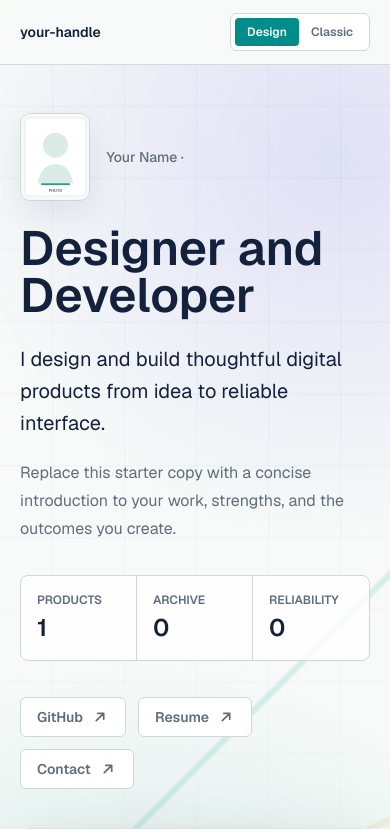
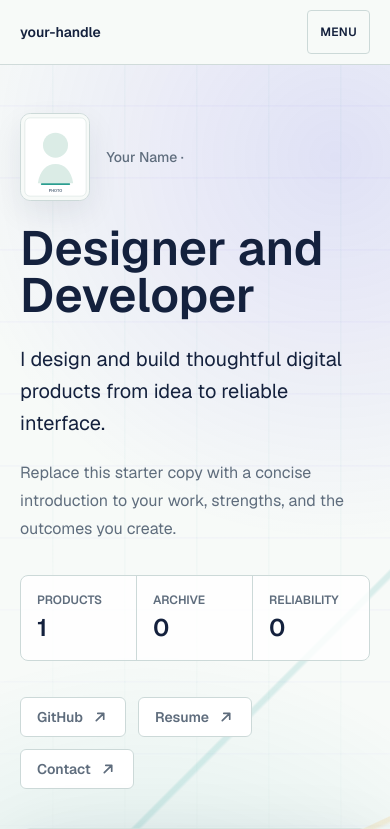
Before and after one commit to seungwoo7050/42web-workspace, a Next.js app: page / in a window 390 px wide. Shown: the top 829 px of the page. Built offline with nearby package versions, Linux system fonts and the light colour scheme.

Commit message:
feat(shell): 현재 navigation 상태와 모바일 메뉴 추가

```diff
--- a/src/components/portfolio/site-shell.tsx
+++ b/src/components/portfolio/site-shell.tsx
@@ -15,6 +15,12 @@ type TemplateSwitcherProps = {
   templates: PresentationTemplate[];
 };
 
+function isCurrentNavigation(href: string, currentPath: string | undefined) {
+  if (!currentPath) return false;
+  if (href === "/") return currentPath === "/";
+  return currentPath === href || currentPath.startsWith(`${href}/`);
+}
+
 export function SiteHeader({
   templateSwitcher,
   profile,
@@ -25,8 +31,11 @@ export function SiteHeader({
   site: SiteContent;
 }) {
   return (
-    <header className="sticky top-0 z-30 border-b border-line/90 bg-background/88 backdrop-blur">
-      <div className="mx-auto flex h-16 max-w-6xl items-center justify-between px-5 sm:px-8">
+    <header
+      className="sticky top-0 z-30 border-b border-line/90 bg-background/88 backdrop-blur"
+      data-site-header
+    >
+      <div className="mx-auto flex min-h-16 max-w-6xl flex-wrap items-center justify-between gap-3 px-5 py-2 sm:px-8">
         <Link
           className="text-sm font-semibold tracking-normal text-foreground"
           href={getTemplateHref("/", templateSwitcher?.activeId, {
@@ -35,9 +44,17 @@ export function SiteHeader({
         >
           {profile.handle}
         </Link>
-        <nav aria-label="Primary navigation" className="hidden items-center gap-6 md:flex">
+        <nav
+          aria-label="Primary navigation"
+          className="hidden items-center gap-6 md:flex"
+        >
           {site.navigation.map((item) => (
             <Link
+              aria-current={
+                isCurrentNavigation(item.href, templateSwitcher?.currentPath)
+                  ? "page"
+                  : undefined
+              }
               className="text-sm font-medium text-muted transition hover:text-foreground"
               href={getTemplateHref(item.href, templateSwitcher?.activeId, {
                 contentDebug: templateSwitcher?.contentDebug,
@@ -48,39 +65,32 @@ export function SiteHeader({
             </Link>
           ))}
         </nav>
-        {templateSwitcher ? (
+        <details className="relative md:hidden">
+          <summary className="flex min-h-11 cursor-pointer list-none items-center rounded border border-line px-3 text-xs font-semibold uppercase tracking-wide text-foreground focus:outline-none focus-visible:ring-2 focus-visible:ring-accent">
+            Menu
+          </summary>
           <nav
-            aria-label="Home template"
-            className="flex rounded-md border border-line bg-surface p-1"
+            aria-label="Mobile navigation"
+            className="absolute right-0 top-[calc(100%+0.5rem)] grid min-w-52 gap-1 border border-line bg-surface p-2 shadow-xl"
           >
-            {templateSwitcher.templates.map((template) => {
-              const isActive = template.id === templateSwitcher.activeId;
-
-              return (
-                <Link
-                  aria-current={isActive ? "page" : undefined}
-                  className={`rounded px-3 py-1.5 text-xs font-semibold transition ${
-                    isActive
-                      ? "bg-accent text-background"
-                      : "text-muted hover:bg-surface-soft hover:text-foreground"
-                  }`}
-                  href={getTemplateHref(
-                    templateSwitcher.currentPath,
-                    template.id,
-                    {
-                      alwaysInclude: true,
-                      contentDebug: templateSwitcher.contentDebug,
-                    },
-                  )}
-                  key={template.id}
-                  title={template.description}
-                >
-                  {template.label}
-                </Link>
-              );
-            })}
+            {site.navigation.map((item) => (
+              <Link
+                aria-current={
+                  isCurrentNavigation(item.href, templateSwitcher?.currentPath)
+                    ? "page"
+                    : undefined
+                }
+                className="flex min-h-11 items-center px-3 text-sm font-medium text-muted hover:bg-surface-soft hover:text-foreground focus-visible:outline-none focus-visible:ring-2 focus-visible:ring-accent"
+                href={getTemplateHref(item.href, templateSwitcher?.activeId, {
+                  contentDebug: templateSwitcher?.contentDebug,
+                })}
+                key={item.href}
+              >
+                {item.label}
+              </Link>
+            ))}
           </nav>
-        ) : null}
+        </details>
       </div>
     </header>
   );
```
